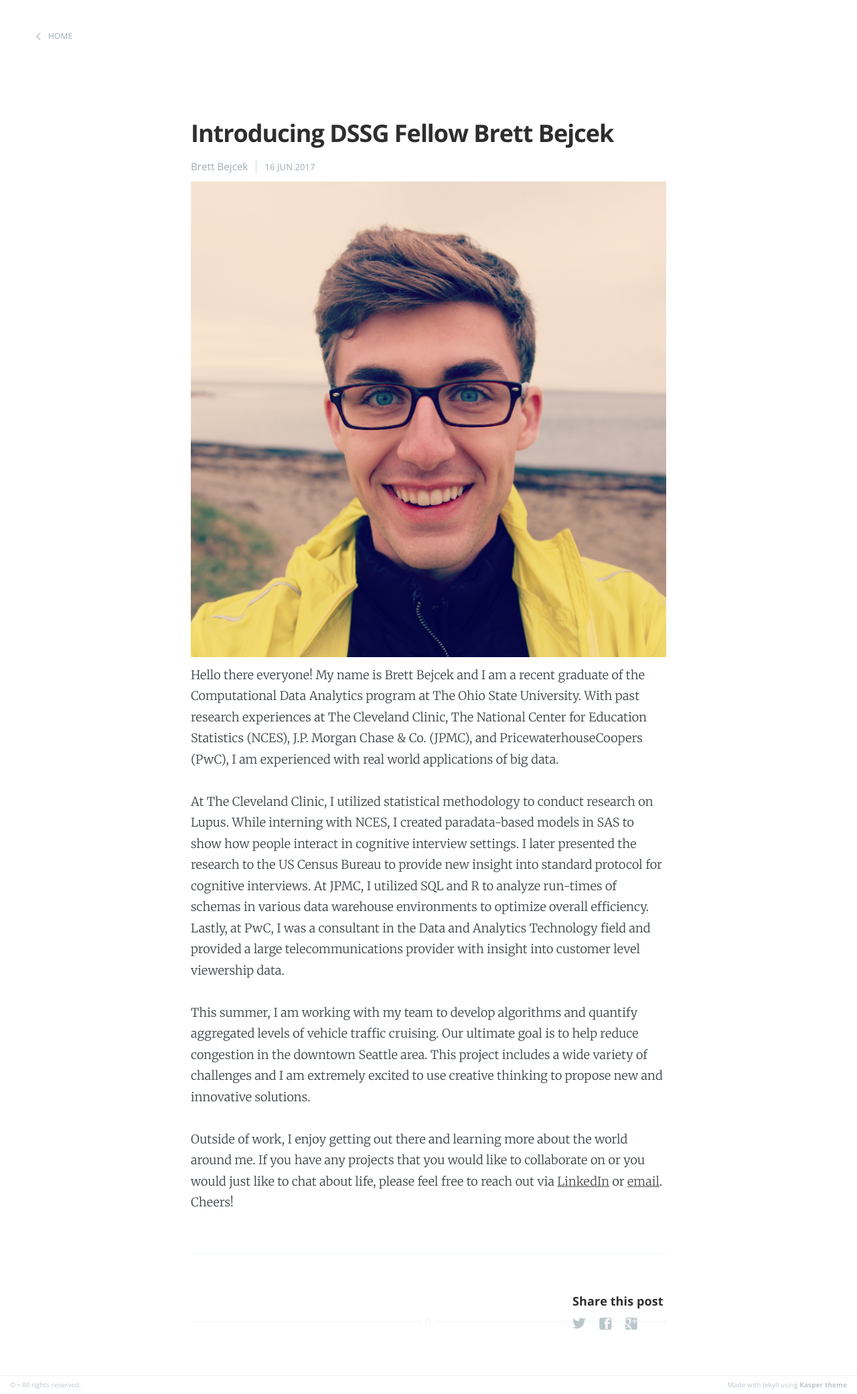
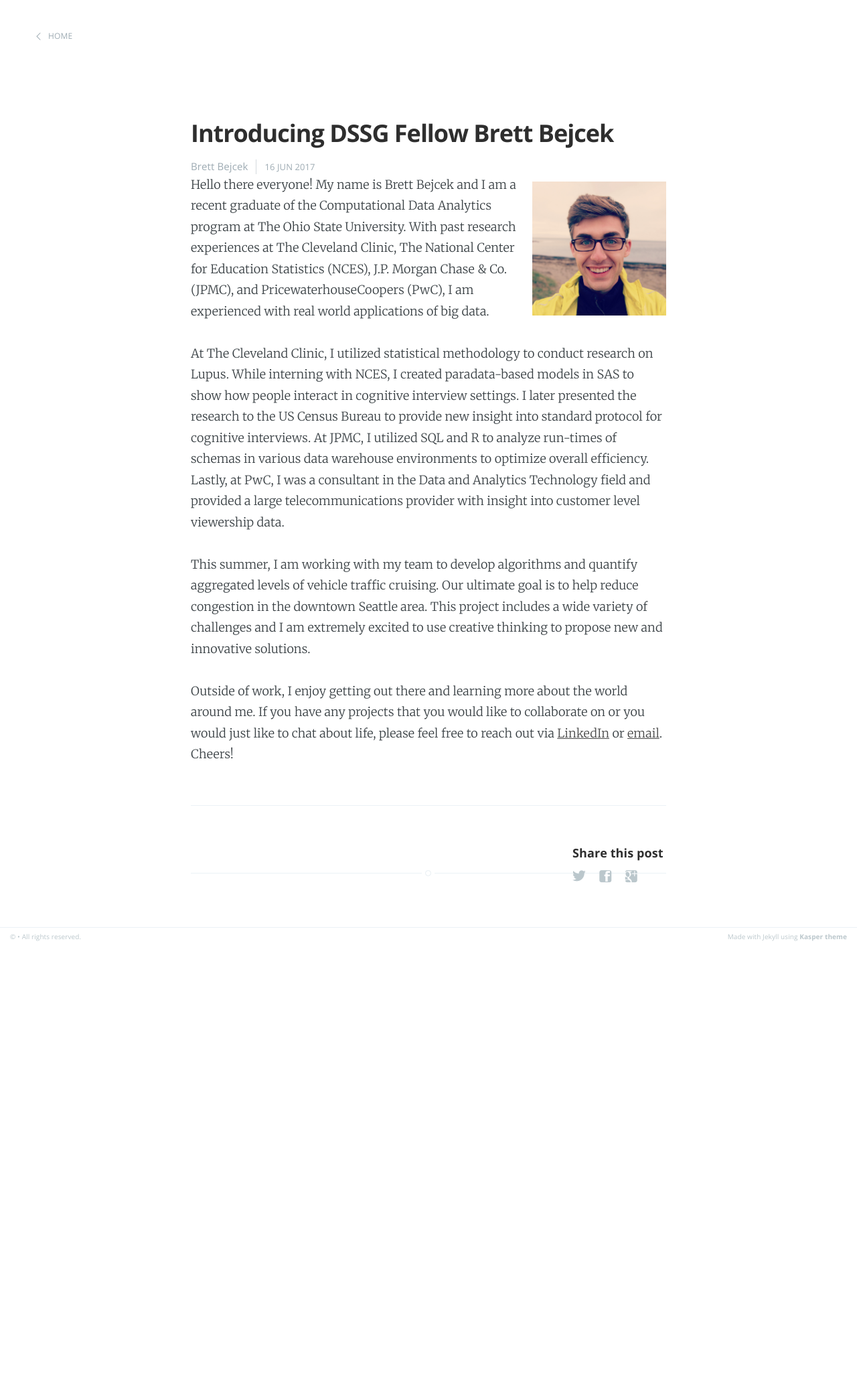
Before and after one commit to uwescience/DSSG2017, a Jekyll site: the page built from _posts/2017-06-17-brett-intro.md, in a window 1280 px wide. Shown: the whole page at 67% size. Built offline with Jekyll 4.4.1, drawn with Linux system fonts in a browser that asks for light colours; after the commit the page ends 1412 px from its top, so only the background shows below that.

Commit message:
Resized Photo

```diff
--- a/_posts/2017-06-17-brett-intro.md
+++ b/_posts/2017-06-17-brett-intro.md
@@ -4,7 +4,7 @@ title:  "Introducing DSSG Fellow Brett Bejcek"
 date:   2017-06-16
 author: Brett Bejcek
 ---
-![picture ]({{ site.url }}/assets/images/brett.jpg)
+![Brett]({{ site.url }}/assets/images/brett.jpg){:width="200px" align="right" style="PADDING-LEFT: 5px; PADDING-BOTTOM: 5px;"}
 Hello there everyone! My name is Brett Bejcek and I am a recent graduate of the Computational Data Analytics program at The Ohio State University. With past research experiences at The Cleveland Clinic, The National Center for Education Statistics (NCES), J.P. Morgan Chase & Co. (JPMC), and PricewaterhouseCoopers (PwC), I am experienced with real world applications of big data.
 
 At The Cleveland Clinic, I utilized statistical methodology to conduct research on Lupus. While interning with NCES, I created paradata-based models in SAS to show how people interact in cognitive interview settings. I later presented the research to the US Census Bureau to provide new insight into standard protocol for cognitive interviews. At JPMC, I utilized SQL and R to analyze run-times of schemas in various data warehouse environments to optimize overall efficiency. Lastly, at PwC, I was a consultant in the Data and Analytics Technology field and provided a large telecommunications provider with insight into customer level viewership data.
```
